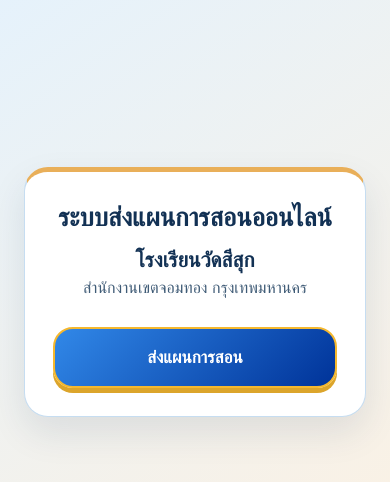
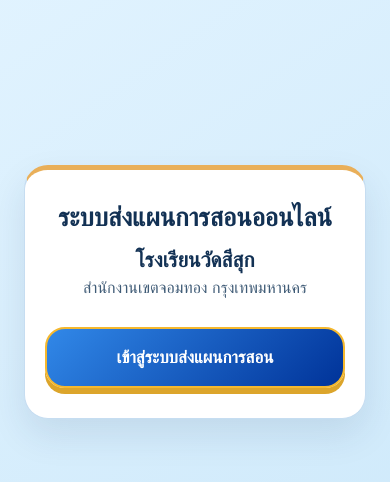
Before and after one commit to SeesukSchool/LPA, a plain HTML site: page index.html in a window 390 px wide. Shown: the part 130-612 px from the top of the page. Drawn offline with Linux system fonts and the light colour scheme.

Commit message:
index.html

```diff
--- a/index.html
+++ b/index.html
@@ -4,6 +4,7 @@
 <head>
   <meta charset="UTF-8">
   <meta name="viewport" content="width=device-width, initial-scale=1">
+
   <title>ระบบส่งแผนการสอนออนไลน์ | โรงเรียนวัดสีสุก</title>
 
   <style>
@@ -11,6 +12,7 @@
       box-sizing: border-box;
     }
 
+    /* พื้นหลังเว็บไซต์สีฟ้าอ่อน */
     body {
       margin: 0;
       min-height: 100vh;
@@ -19,44 +21,54 @@
       padding: 24px;
       font-family: "Leelawadee UI", Tahoma, sans-serif;
       color: #123154;
-      background: linear-gradient(145deg, #e2f2ff, #fff1df);
+      background: linear-gradient(145deg, #e3f4ff, #cce8fa);
     }
 
+    /* กรอบเนื้อหาหลัก */
     main {
       width: min(100%, 680px);
       padding: clamp(28px, 6vw, 56px);
       text-align: center;
-      background: #fff;
+      background: #ffffff;
       border: 1px solid #c6ddf1;
       border-top: 5px solid #e9af59;
       border-radius: 24px;
       box-shadow: 0 16px 36px #1231541a;
     }
 
+    /* หัวข้อเว็บไซต์ */
     h1 {
       margin: 0 0 12px;
       font-size: clamp(1.6rem, 5vw, 2.5rem);
       line-height: 1.4;
     }
 
+    /* ชื่อโรงเรียน */
     .school {
       margin: 0 0 6px;
       font-size: 1.3rem;
       font-weight: bold;
     }
 
+    /* ชื่อสำนักงานเขต */
     .district {
       margin: 0 0 30px;
       color: #405c77;
     }
 
-    /* ปุ่มส่งแผนการสอน */
+    /* ปุ่มเข้าสู่ระบบ สีน้ำเงินขอบทอง */
     .button {
       display: inline-block;
       padding: 18px 35px;
       min-width: 260px;
       border-radius: 20px;
-      background: linear-gradient(135deg, #3188e8, #003399);
+
+      background: linear-gradient(
+        135deg,
+        #3188e8,
+        #003399
+      );
+
       border: 2px solid #f5b82e;
       color: #ffffff;
       font-size: 17px;
@@ -64,30 +76,42 @@
       line-height: 1.5;
       text-decoration: none;
       text-align: center;
-      box-shadow: 0 5px 0 #dca52b;
+
+      /* เงาสีทองด้านล่าง */
+      box-shadow: 0 6px 0 #dca52b;
+
       transition: all 0.3s ease;
       cursor: pointer;
     }
 
     /* เมื่อเลื่อนเมาส์ไปวางบนปุ่ม */
     .button:hover {
-      background: linear-gradient(135deg, #52a5ff, #1556c0);
+      background: linear-gradient(
+        135deg,
+        #52a5ff,
+        #1556c0
+      );
+
       transform: translateY(-2px);
-      box-shadow: 0 7px 0 #dca52b;
+      box-shadow: 0 8px 0 #dca52b;
     }
 
-    /* เมื่อใช้แป้นพิมพ์เลือกปุ่ม */
+    /* เมื่อเลือกปุ่มด้วยแป้นพิมพ์ */
     .button:focus-visible {
       outline: 3px solid #d78d22;
       outline-offset: 4px;
     }
 
-    /* ปรับขนาดปุ่มสำหรับโทรศัพท์ */
+    /* รองรับโทรศัพท์มือถือ */
     @media (max-width: 480px) {
+      main {
+        padding: 30px 20px;
+      }
+
       .button {
         width: 100%;
         min-width: 0;
-        padding: 16px 15px;
+        padding: 16px 12px;
       }
     }
 
@@ -95,21 +119,28 @@
 </head>
 
 <body>
+
   <main>
 
     <h1>ระบบส่งแผนการสอนออนไลน์</h1>
 
-    <p class="school">โรงเรียนวัดสีสุก</p>
+    <p class="school">
+      โรงเรียนวัดสีสุก
+    </p>
 
     <p class="district">
       สำนักงานเขตจอมทอง กรุงเทพมหานคร
     </p>
 
+    <!-- ปุ่มเข้าสู่ระบบ -->
     <a class="button"
        href="https://script.google.com/macros/s/AKfycbx7IbTsyVXS1CAm7LEDHPaps5lE2AzX5ye5UJ5tzcfyn_igQFghhK3f3UpLtCAImUoL/exec">
-      ส่งแผนการสอน
+
+      เข้าสู่ระบบส่งแผนการสอน
+
     </a>
 
   </main>
+
 </body>
 </html>
```
